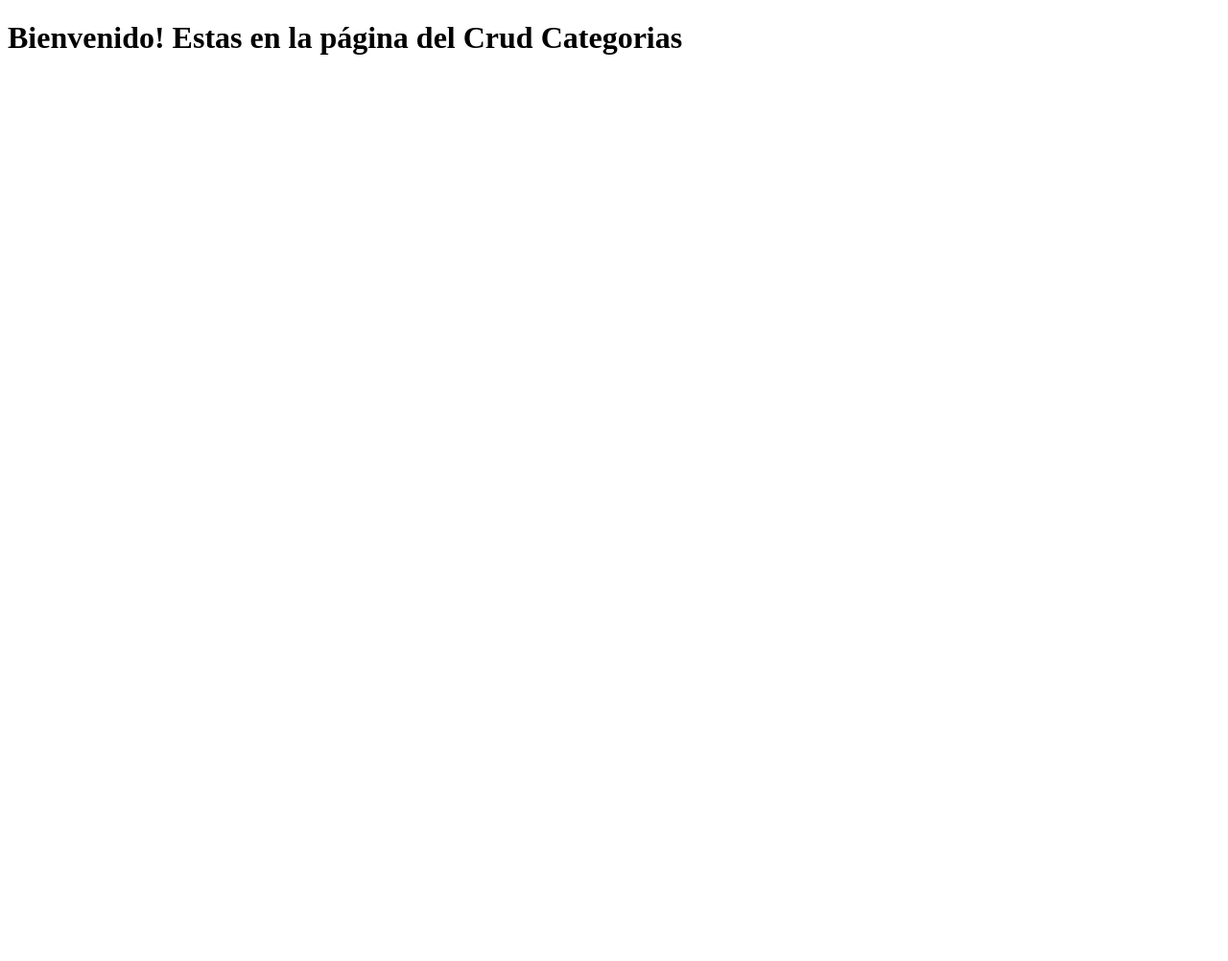
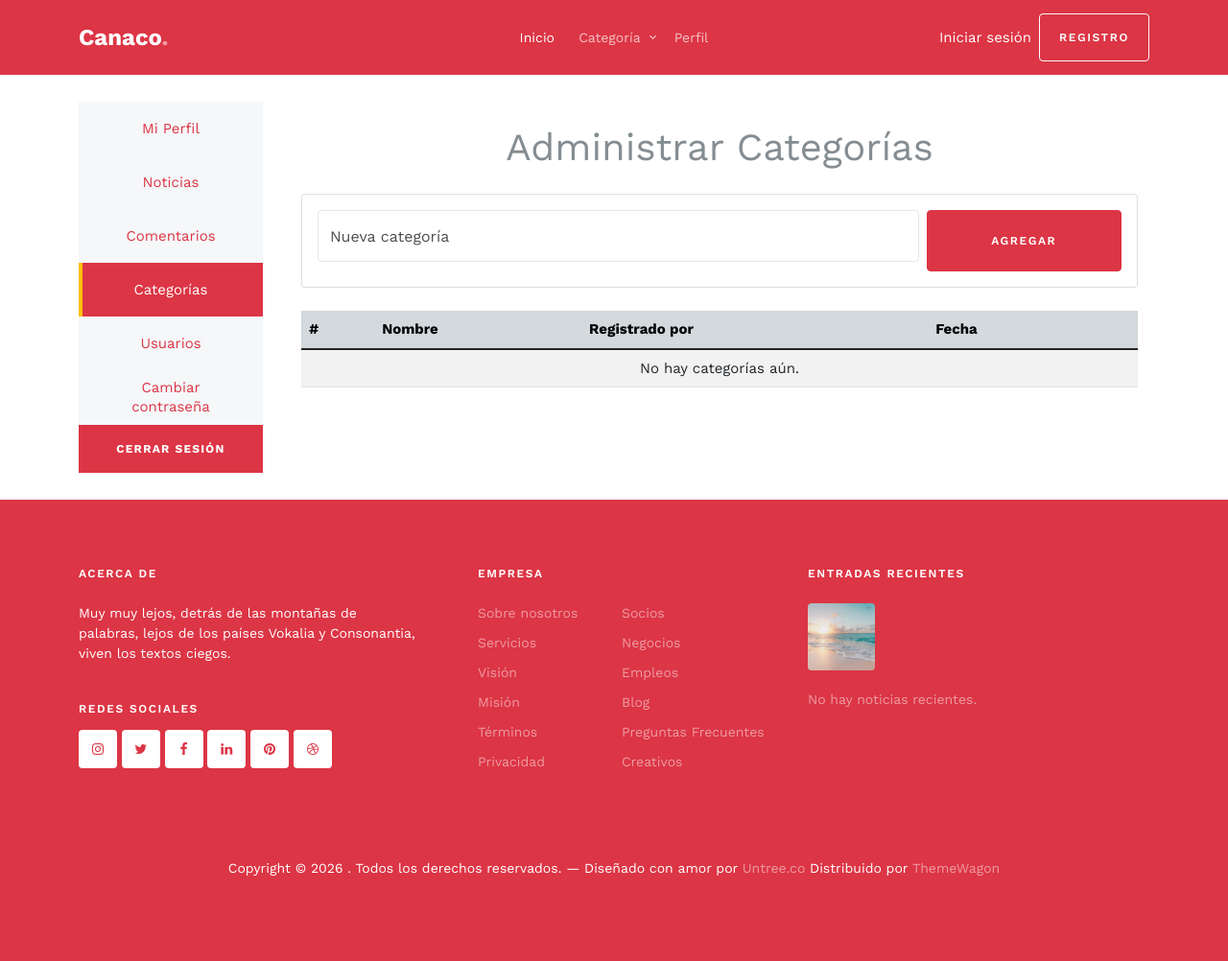
Before and after one commit to gsuss17/canaco, a Django app: page /crud_categorias/ in a window 1280 px wide. Shown: the whole page at 96% size. Before the commit the page ends 57 px from the top, so only its background shows below. Run offline with Django 4.2, Linux system fonts and the light colour scheme; some libraries are stand-ins or nearby versions; some web fonts are replaced.

Commit message:
Feat: CRUD for Categories

```diff
--- a/home/templates/home/crud_categorias.html
+++ b/home/templates/home/crud_categorias.html
@@ -1,11 +1,84 @@
-<!DOCTYPE html>
-<html lang="en">
-<head>
-    <meta charset="UTF-8">
-    <meta name="viewport" content="width=device-width, initial-scale=1.0">
-    <title>Document</title>
-</head>
-<body>
-    <h1>Bienvenido! Estas en la página del Crud Categorias</h1>
-</body>
-</html>
+{% extends 'partials/sidebar_base.html' %}
+{% load static %}
+{% block title %}Categorias{% endblock%}
+{% block content %}
+<div class="container mt-4">
+    <h1 class="mb-4 text-center">Administrar Categorías</h1>
+    {% if messages %}
+        {% for message in messages %}
+            <div class="alert alert-{{ message.tags }} alert-dismissible fade show" role="alert">
+                {{ message }}
+                <button
+                    type="button"
+                    class="btn-close"
+                    data-bs-dismiss="alert"
+                    aria-label="Cerrar"
+                ></button>
+            </div>
+        {% endfor %}
+    {% endif %}
+    <div class="card mb-4">
+        <div class="card-body">
+            <form method="POST" class="row g-2">
+                {% csrf_token %}
+                <div class="col-md-9">
+                    <input
+                        type="text"
+                        name="nombre"
+                        class="form-control"
+                        placeholder="Nueva categoría"
+                        required
+                    />
+                </div>
+                <div class="col-md-3 d-grid">
+                    <button type="submit" class="btn btn-primary">Agregar</button>
+                </div>
+            </form>
+        </div>
+    </div>
+    <table class="table table-striped table-hover align-middle">
+        <thead class="table-primary">
+            <tr>
+                <th>#</th>
+                <th>Nombre</th>
+                <th>Registrado por</th>
+                <th>Fecha</th>
+                <th colspan="2"></th>
+            </tr>
+        </thead>
+        <tbody>
+            {% for categoria in categorias %}
+                <tr>
+                    <td>{{ forloop.counter }}</td>
+                    <td>{{ categoria.nombre }}</td>
+                    <td>
+                        {% if categoria.fk_user %}
+                            {{ categoria.fk_user.username }}
+                        {% else %}
+                            -
+                        {% endif %}
+                    </td>
+                    <td>{{ categoria.createdat|date:"Y-m-d H:i" }}</td>
+                    <td>
+                        <a
+                            href="{% url 'home:editar_categoria' categoria.id %}"
+                            class="btn btn-info btnsm"
+                            >Editar</a
+                        >
+                    </td>
+                    <td>
+                        <form method="post" action="{% url 'home:eliminar_categoria' categoria.id %}">
+                            {% csrf_token %}
+                            <button type="submit" class="btn btn-danger btn-sm">Eliminar</button>
+                        </form>
+                    </td>
+                </tr>
+                {% empty %}
+                <tr>
+                    <td colspan="6" class="text-center">No hay categorías aún.</td>
+                </tr>
+            {% endfor %}
+        </tbody>
+    </table>
+</div>
+{% endblock content %}
--- a/home/templates/partials/sidebar.html
+++ b/home/templates/partials/sidebar.html
@@ -28,7 +28,7 @@
         </li>
         <li>
             <a
-                href=""
+                href="{%url 'home:crud_categorias' %}"
                 class="nav-link panel-nav-link {% if current == 'crud_categorias' or current == 'editar_categoria' %}active{% endif %}"
             >
                 <span>Categorías</span>
```
